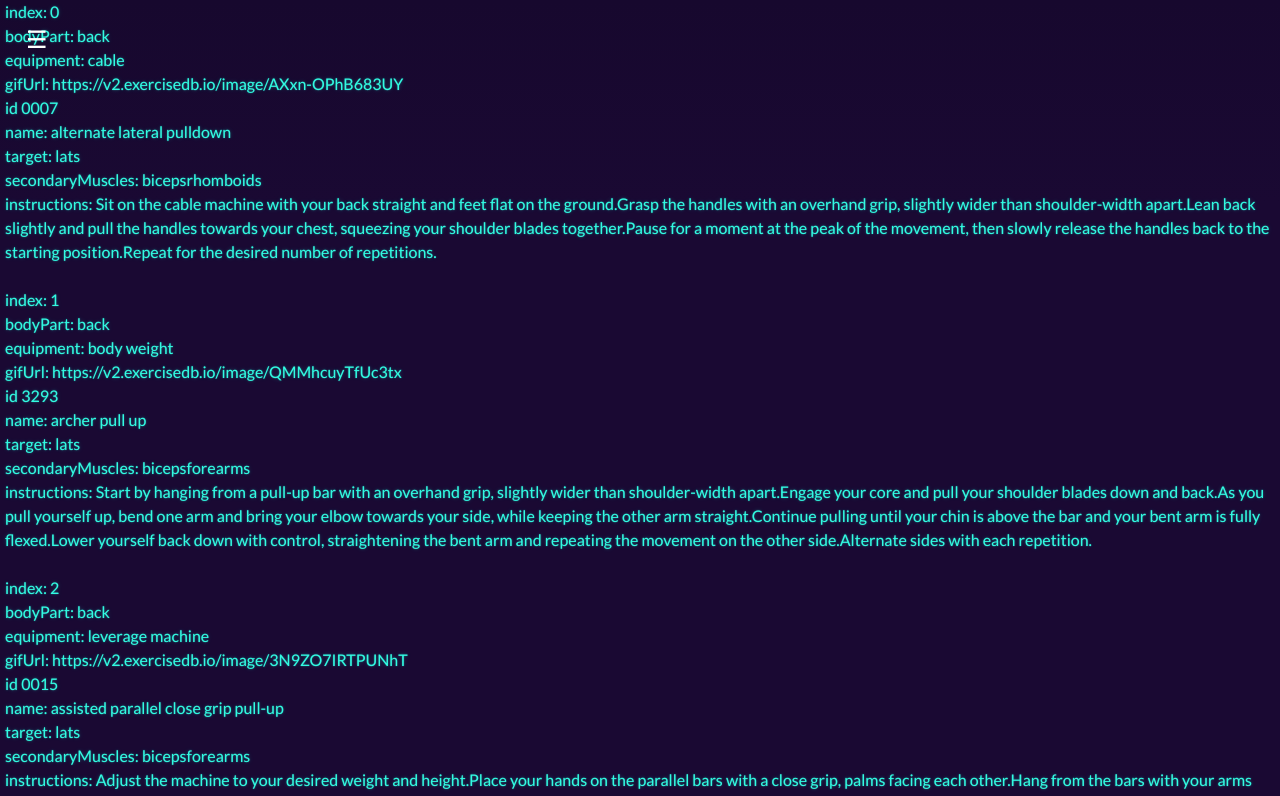
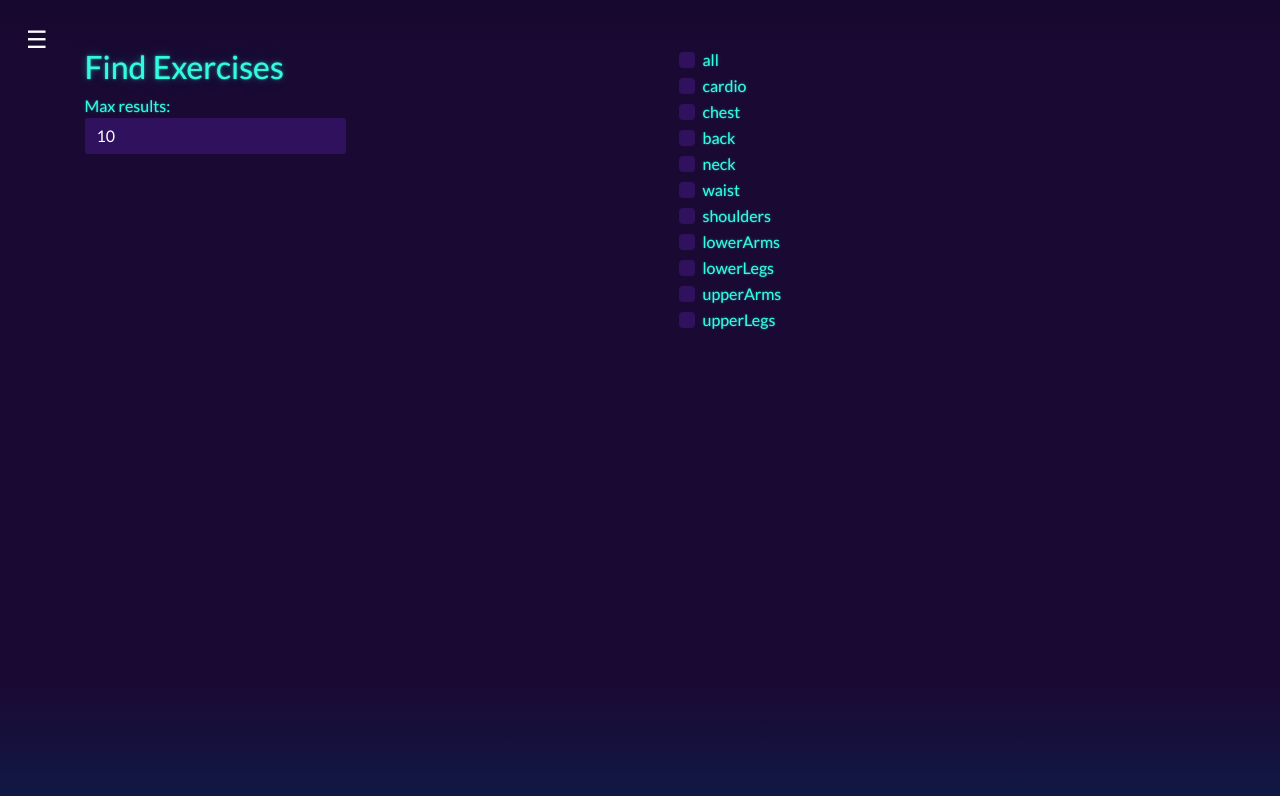
Before and after one commit to burekichevapi/fitness-app, a React (Create React App) app in the folder fitness-app/: page / in a window 1280 px wide. Shown: the top 796 px of the page. Built offline with nearby package versions, Linux system fonts and the light colour scheme; grey boxes are pictures that could not be loaded.

Commit message:
remove home page; make sidenavbad transparent

```diff
--- a/fitness-app/src/App.jsx
+++ b/fitness-app/src/App.jsx
@@ -2,7 +2,6 @@ import React from "react";
 import { BrowserRouter as Router } from "react-router-dom";
 import { Routes, Route } from "react-router-dom";
 import NavBar from "./components/sideNavbar/sideNavbar";
-import Home from './pages/home';
 import FindExercises from './pages/find-exercises';
 import "./App.css";
 
@@ -13,10 +12,9 @@ const App = () => {
       <div className="content">
         <section>
           <Routes>
-            <Route path="/" element={<Home />} />
+            <Route path="/" element={<FindExercises />} />
             <Route path="/my-workout" element={null} />
             <Route path="/goals-progress" element={null} />
-            <Route path="/find-exercises" element={<FindExercises />} />
           </Routes>
         </section>
       </div>
--- a/fitness-app/src/components/sideNavbar/sideNavbar.jsx
+++ b/fitness-app/src/components/sideNavbar/sideNavbar.jsx
@@ -49,7 +49,7 @@ const NavBar = () => {
   };
 
   return (
-    <div className={`sidebar ${isOpen ? 'open' : ''}`}>
+    <div className={`sidebar ${isOpen ? 'open' : ''} bg-transparent`}>
       <button className="toggle-btn" onClick={toggleSidebar}>
         ☰
       </button>
@@ -66,7 +66,7 @@ const NavBar = () => {
 
         <NavbarHeader />
         <div className="media-body">
-          <p className="m-2 text-light">Welcome, {currentUser}</p>
+          <p className="m-2 text-light">Welcome {currentUser}</p>
         </div>
       </div >
       <NavbarItems />
--- a/fitness-app/src/components/sideNavbar/sideNavbarItems.jsx
+++ b/fitness-app/src/components/sideNavbar/sideNavbarItems.jsx
@@ -3,7 +3,7 @@ import { Link } from "react-router-dom";
 const NavbarItems = () =>
   <ul className="nav flex-column bg-dark mb-0">
     <li className="nav-item">
-      <Link className="nav-link text-dark font-italic bg-light" to="/">Home</Link>
+      <Link className="nav-link text-dark font-italic bg-light" to="/">Find Exercises</Link>
     </li>
     <li className="nav-item">
       <Link className="nav-link text-dark font-italic bg-light" to="/my-workout">My Workout</Link>
@@ -11,9 +11,6 @@ const NavbarItems = () =>
     <li className="nav-item">
       <Link className="nav-link text-dark font-italic bg-light" to="/goals-progress">Goals + Progress</Link>
     </li>
-    <li className="nav-item">
-      <Link className="nav-link text-dark font-italic bg-light" to="/find-exercises">Find Exercises</Link>
-    </li>
   </ul>;
 
 export default NavbarItems;
--- a/fitness-app/src/pages/home.jsx
+++ /dev/null
@@ -1,39 +0,0 @@
-import React, { useState, useEffect } from 'react';
-import { getAllExercises, getExercisesByBodyPart } from '../services/exercises-service';
-
-const Home = () => {
-  const [exercises, setExercises] = useState([]);
-
-  useEffect(() => {
-    const timeOutId = setTimeout(async () => {
-      console.log("fetching exercises");
-      //const e = getAllExercises();
-      const e = getExercisesByBodyPart("back");
-      console.log("rendering:", e);
-      setExercises(e);
-    }, 5000);
-
-    return () => {
-      clearTimeout(timeOutId);
-    };
-  }, []);
-
-  return (
-    <div>
-      {exercises.map((exercise, index) => <div key={exercise.id}>
-        index: {index} <br />
-        bodyPart: {exercise.bodyPart}<br />
-        equipment: {exercise.equipment}<br />
-        gifUrl: {exercise.gifUrl}<br />
-        id {exercise.id}<br />
-        name: {exercise.name}<br />
-        target: {exercise.target}<br />
-        secondaryMuscles: {exercise.secondaryMuscles}<br />
-        instructions: {exercise.instructions}<br />
-        <br />
-      </div>)}
-    </div>
-  );
-};
-
-export default Home;
```
